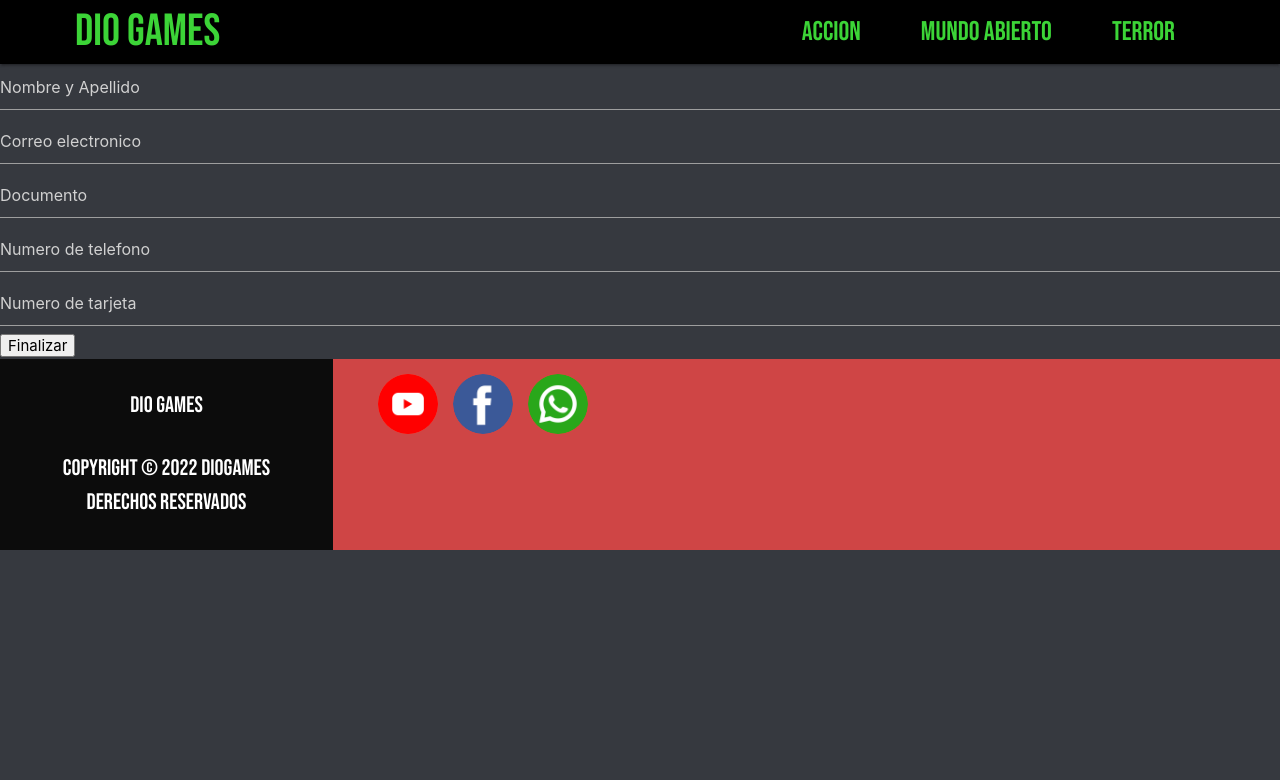
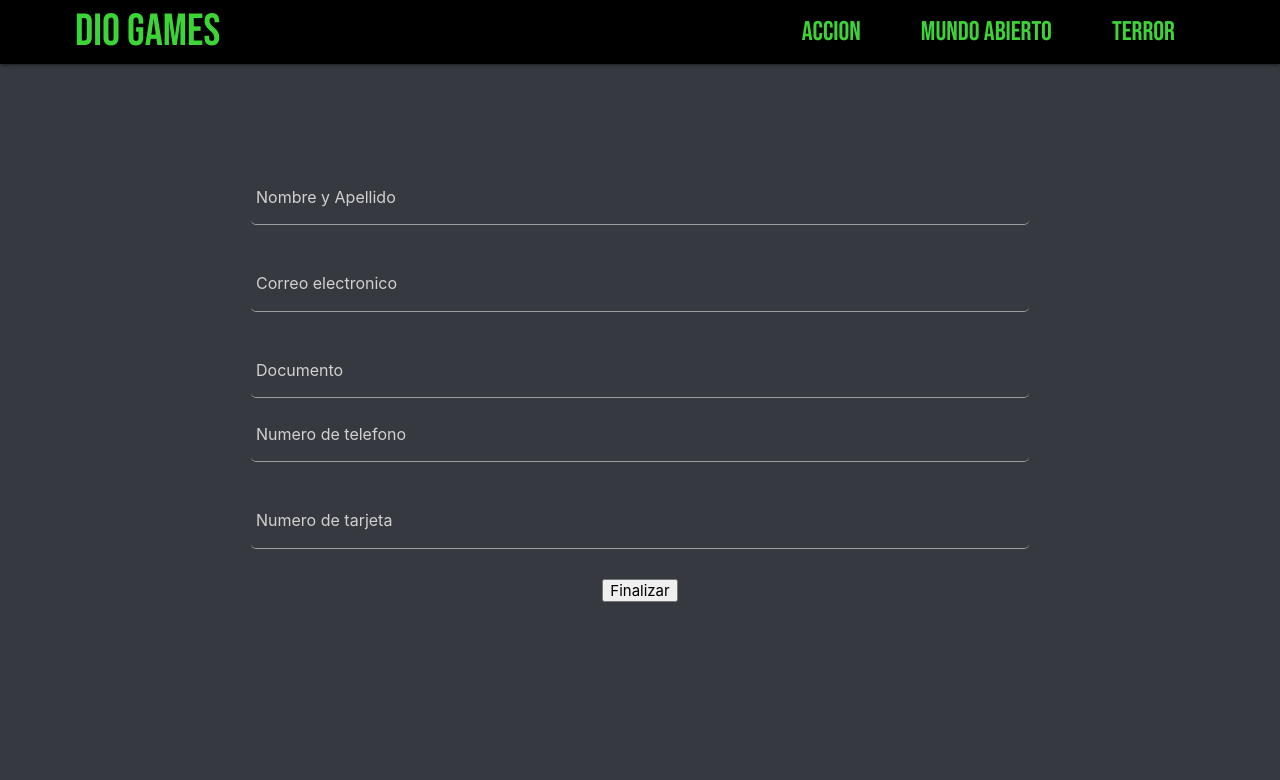
Before and after one commit to NajuRocha/dio-games, a React (Create React App) app: page /Form in a window 1280 px wide. Shown: the top 780 px of the page. Built offline with nearby package versions, Linux system fonts and the light colour scheme.

Commit message:
correccion de formulario

```diff
--- /dev/null
+++ b/src/components/Form/Form.css
@@ -0,0 +1,10 @@
+h1 {
+  text-align: center;
+}
+
+.formulario {
+  display: flex;
+  flex-direction: column;
+  align-items: center;
+  margin: 7rem 0 12rem 0;
+}
--- a/src/components/Form/Form.jsx
+++ b/src/components/Form/Form.jsx
@@ -2,11 +2,11 @@ import React, { useRef, useState, useContext } from "react";
 import firebase from "firebase";
 import { getFirestore } from "../../firebase/firebase";
 import { cartContext } from "../../Context/CartProvider";
-import { Link } from "react-router-dom";
 import Swal from "sweetalert2";
+import "./Form.css";
 
 export const Form = () => {
-  const { cart, totalAPagar } = useContext(cartContext);
+  const { cart, totalAPagar, clear } = useContext(cartContext);
 
   const [orderId, setOrderId] = useState("");
 
@@ -16,7 +16,9 @@ export const Form = () => {
   const mobileRef = useRef();
   const cardRef = useRef();
 
-  function handleClick() {
+  function handleClick(event) {
+    event.preventDefault();
+
     const db = getFirestore();
 
     const orders = db.collection("orders");
@@ -60,6 +62,8 @@ export const Form = () => {
           console.log(err);
         });
     });
+
+    clear();
   }
 
   return (
@@ -67,8 +71,13 @@ export const Form = () => {
       {orderId && <h1>ID de compra: {orderId}</h1>}
 
       <div>
-        <form>
+        <form className="formulario" onSubmit={handleClick}>
           <input
+            style={{
+              width: "60%",
+              borderRadius: "5px",
+              padding: "5px",
+            }}
             type="text"
             name="name"
             ref={nameRef}
@@ -77,6 +86,11 @@ export const Form = () => {
           />
           <br />
           <input
+            style={{
+              width: "60%",
+              borderRadius: "5px",
+              padding: "5px",
+            }}
             type="text"
             name="email"
             ref={emailRef}
@@ -84,8 +98,23 @@ export const Form = () => {
             required
           />
           <br />
-          <input type="text" name="dni" ref={dniRef} placeholder="Documento" />
           <input
+            style={{
+              width: "60%",
+              borderRadius: "5px",
+              padding: "5px",
+            }}
+            type="text"
+            name="dni"
+            ref={dniRef}
+            placeholder="Documento"
+          />
+          <input
+            style={{
+              width: "60%",
+              borderRadius: "5px",
+              padding: "5px",
+            }}
             type="text"
             name="mobile"
             ref={mobileRef}
@@ -94,6 +123,11 @@ export const Form = () => {
           />
           <br />
           <input
+            style={{
+              width: "60%",
+              borderRadius: "5px",
+              padding: "5px",
+            }}
             type="text"
             name="credit"
             ref={cardRef}
@@ -101,11 +135,7 @@ export const Form = () => {
             required
           />
           <br />
-          <Link to={"/"}>
-            <button type="submit" onClick={handleClick}>
-              Finalizar
-            </button>
-          </Link>
+          <button type="submit">Finalizar</button>
         </form>
       </div>
     </>
```
